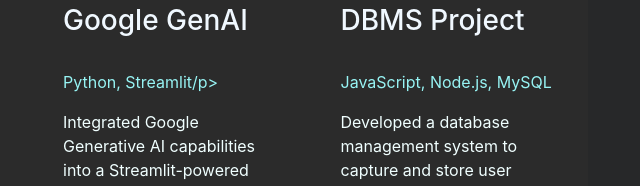
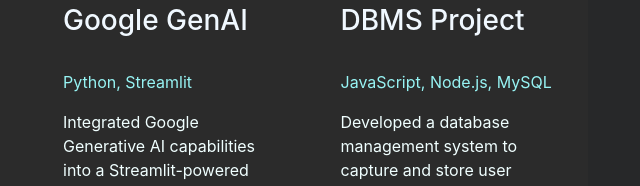
Before and after one commit to BHUVANBN/html-portfolio, a plain HTML site: page index.html in a window 1280 px wide. Shown: the part 567-753 px from the top of the page, 607-1247 px from the left. Drawn offline with nearby package versions, Linux system fonts and the light colour scheme.

Commit message:
Update index2.0.html

```diff
--- a/index.html
+++ b/index.html
@@ -52,7 +52,7 @@
             </div>
             <div class="col-sm-6 col-md-6 col-lg-3 d ">
                 <a class="t" href="https://github.com/BHUVANBN/GoogleGenAI" style="padding: 10px; color: aliceblue; text-align: justify;"><h3>Google GenAI</h3></a>
-                <p style="text-align: left; color: rgb(151, 244, 244);" draggable="true">Python, Streamlit/p>
+                <p style="text-align: left; color: rgb(151, 244, 244);" draggable="true">Python, Streamlit</p>
                 <p style="text-align: left;">
                     Integrated Google Generative AI capabilities into a Streamlit-powered web app, showcasing the use of AI-based functions with a simple user interface.
                 </p>
```
